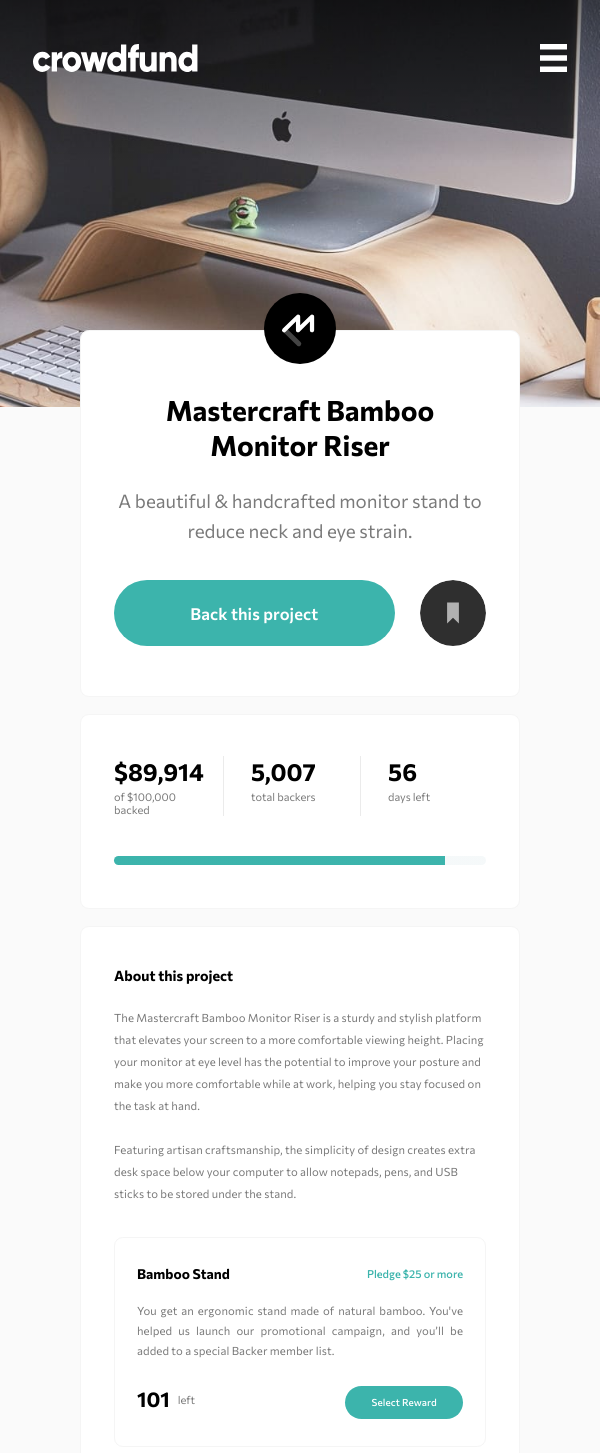
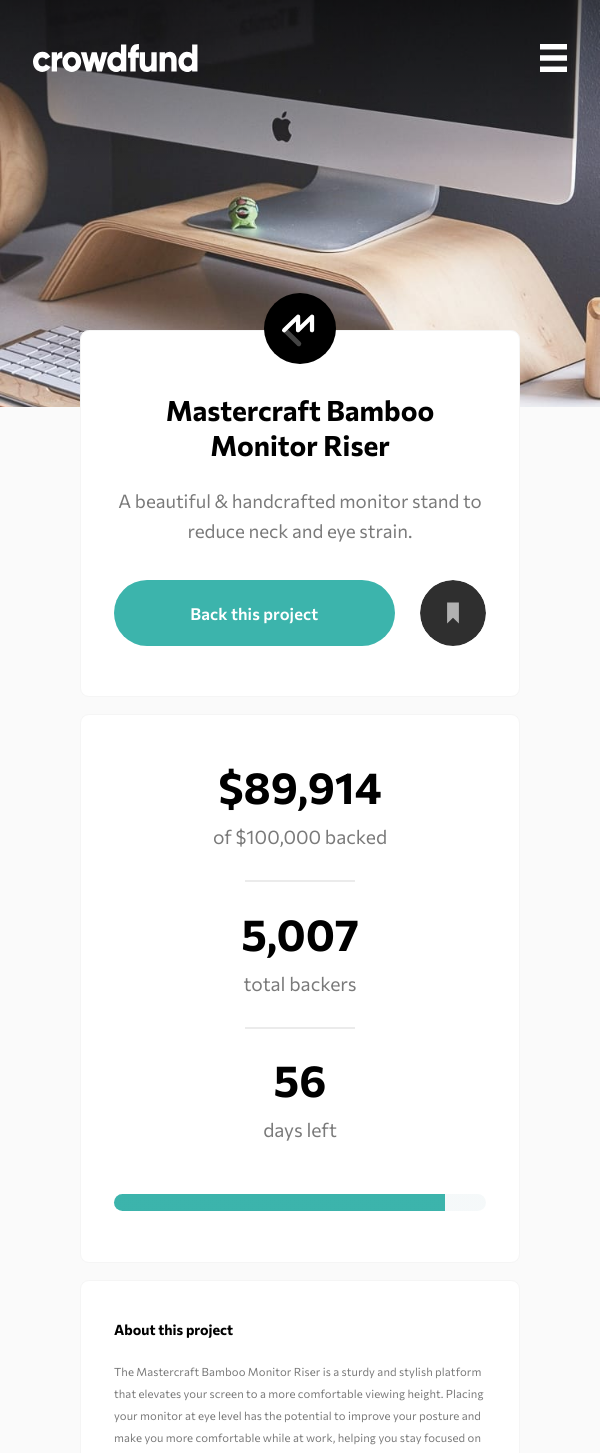
Before and after one commit to 0-BSCode/crowdfunding-product-page, a React (Create React App) app: page / in a window 600 px wide. Shown: the top 1453 px of the page. Built offline with nearby package versions, Linux system fonts and the light colour scheme.

Commit message:
Finished mobile design for progress component

```diff
--- a/src/assets/styles/styles.css
+++ b/src/assets/styles/styles.css
@@ -792,4 +792,35 @@
   .title__bookmark input:checked + .title__toggle::after {
     content: "";
   }
+
+  .progress {
+    padding: 4rem 3rem 4.5rem 3rem;
+  }
+  .progress__stats {
+    grid-template-columns: 1fr;
+    grid-template-rows: 5fr 2.5fr 5fr 2.5fr 5fr;
+    place-items: center;
+  }
+  .progress__stat-head {
+    font-size: 4rem;
+    text-align: center;
+  }
+  .progress__stat-subtitle {
+    margin-top: 1rem;
+    text-align: center;
+    font-size: 1.75rem;
+  }
+  .progress__vline {
+    height: 0.25rem;
+    width: 10rem;
+    margin-left: 0;
+    margin: 2.1rem 0rem;
+  }
+  .progress__tracker {
+    margin-top: 4rem;
+  }
+  .progress__slider {
+    height: 1.5rem;
+    border-radius: 3rem;
+  }
 }/*# sourceMappingURL=styles.css.map */
--- a/src/assets/styles/styles.scss
+++ b/src/assets/styles/styles.scss
@@ -884,4 +884,41 @@
             content: "";
         }
     }
+
+    .progress {
+        padding: 4rem 3rem 4.5rem 3rem;
+
+        &__stats {
+            grid-template-columns: 1fr;
+            grid-template-rows: 5fr 2.5fr 5fr 2.5fr 5fr;
+            place-items: center;
+        }
+
+        &__stat-head {
+            font-size: 4rem;
+            text-align: center;
+        }
+
+        &__stat-subtitle {
+            margin-top: 1rem;
+            text-align: center;
+            font-size: 1.75rem;
+        }
+
+        &__vline {
+            height: 0.25rem;
+            width: 10rem;
+            margin-left: 0;
+            margin: 2.1rem 0rem;
+        }
+
+        &__tracker {
+            margin-top: 4rem;
+        }
+
+        &__slider {
+            height: 1.5rem;
+            border-radius: 3rem;
+        }
+    }
 }
```
Also changed, not shown: 1 other file (tests, documents, lock files or other folders).
